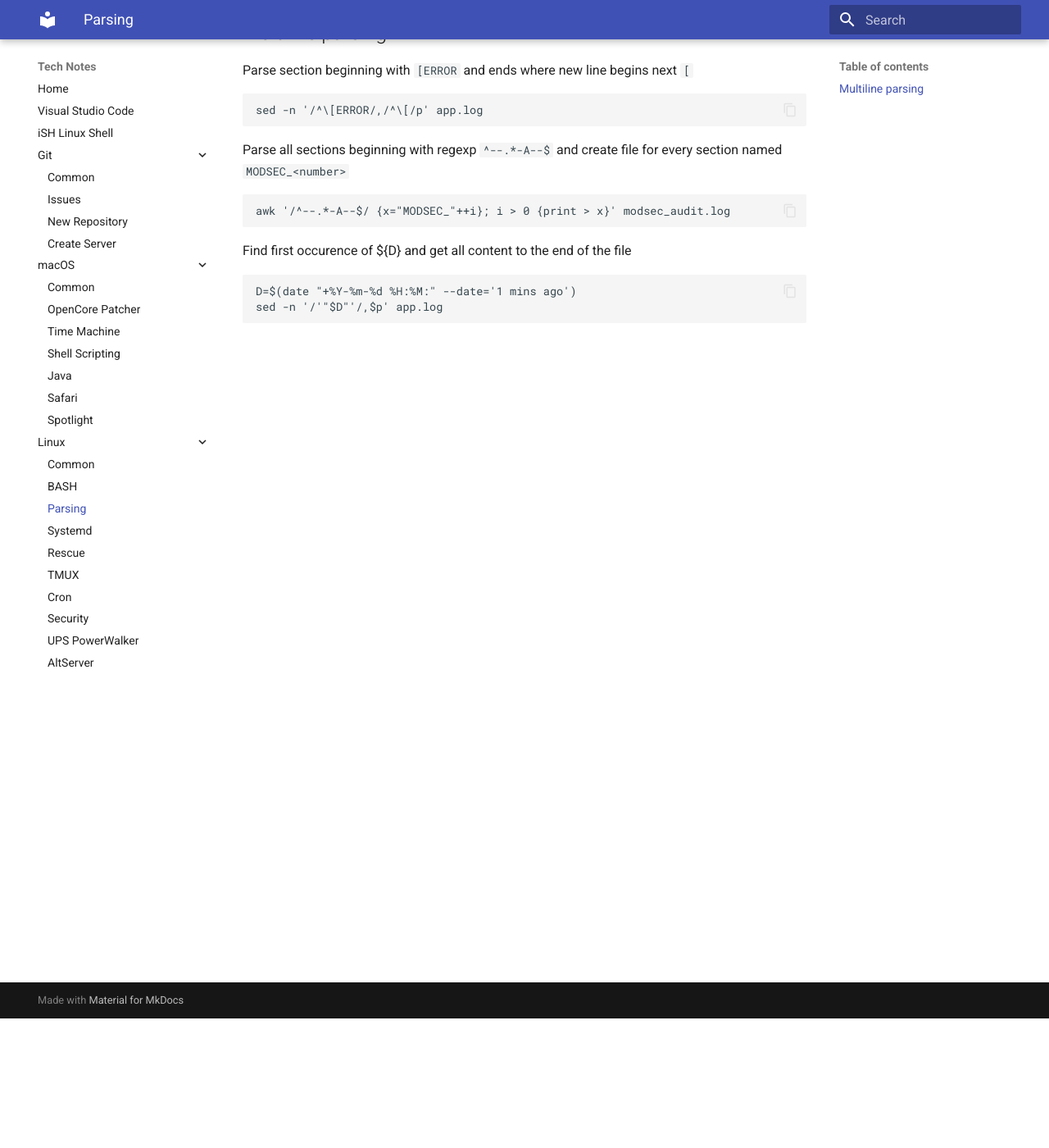
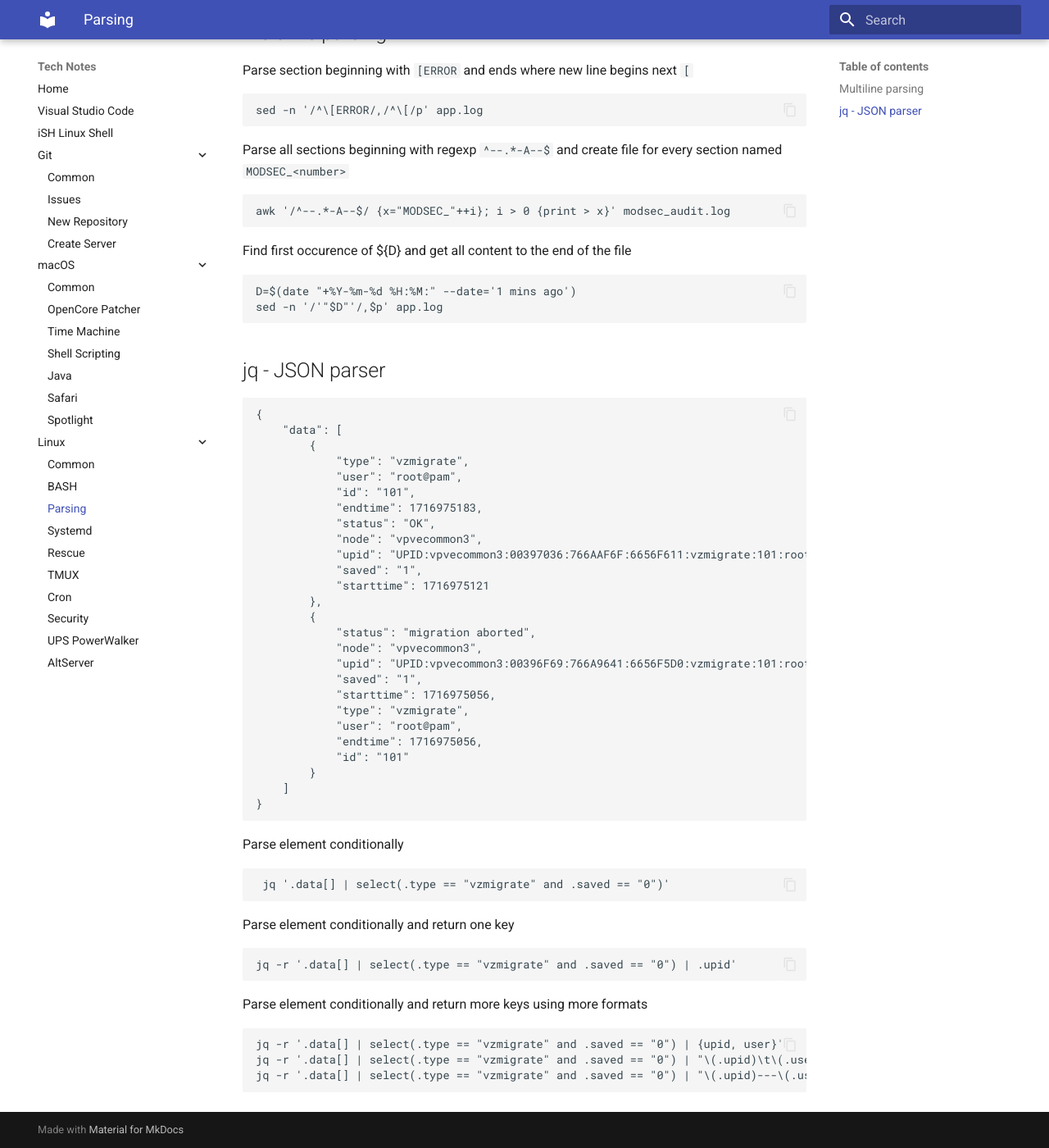
Before and after one commit to jorycz/technotes, an MkDocs documentation site: the page built from source/Linux/Linux-Parsing.md, in a window 1280 px wide and 1400 px high, scrolled down 158 px. Shown: the whole window at 82% size. Built offline with MkDocs 1.6.1 and Material for MkDocs 9.7.7, drawn with Linux system fonts in a browser that asks for light colours.

Commit message:
More parsing section added.

```diff
--- a/source/Linux/Linux-Parsing.md
+++ b/source/Linux/Linux-Parsing.md
@@ -14,3 +14,46 @@ Find first occurence of ${D} and get all content to the end of the file
 
     D=$(date "+%Y-%m-%d %H:%M:" --date='1 mins ago')
     sed -n '/'"$D"'/,$p' app.log
+
+## jq - JSON parser
+
+    {
+        "data": [
+            {
+                "type": "vzmigrate",
+                "user": "root@pam",
+                "id": "101",
+                "endtime": 1716975183,
+                "status": "OK",
+                "node": "vpvecommon3",
+                "upid": "UPID:vpvecommon3:00397036:766AAF6F:6656F611:vzmigrate:101:root@pam:",
+                "saved": "1",
+                "starttime": 1716975121
+            },
+            {
+                "status": "migration aborted",
+                "node": "vpvecommon3",
+                "upid": "UPID:vpvecommon3:00396F69:766A9641:6656F5D0:vzmigrate:101:root@pam:",
+                "saved": "1",
+                "starttime": 1716975056,
+                "type": "vzmigrate",
+                "user": "root@pam",
+                "endtime": 1716975056,
+                "id": "101"
+            }
+        ]
+    }
+
+Parse element conditionally
+
+     jq '.data[] | select(.type == "vzmigrate" and .saved == "0")'
+
+Parse element conditionally and return one key
+
+    jq -r '.data[] | select(.type == "vzmigrate" and .saved == "0") | .upid'
+
+Parse element conditionally and return more keys using more formats
+
+    jq -r '.data[] | select(.type == "vzmigrate" and .saved == "0") | {upid, user}'           ### JSON
+    jq -r '.data[] | select(.type == "vzmigrate" and .saved == "0") | "\(.upid)\t\(.user)"'   ### Separated using TABs
+    jq -r '.data[] | select(.type == "vzmigrate" and .saved == "0") | "\(.upid)---\(.user)"'  ### Separated using 3 hyphens (---)
```
Also changed, not shown: docs/Linux/Linux-Parsing/index.html (+57 -0 lines), docs/search/search_index.json.
